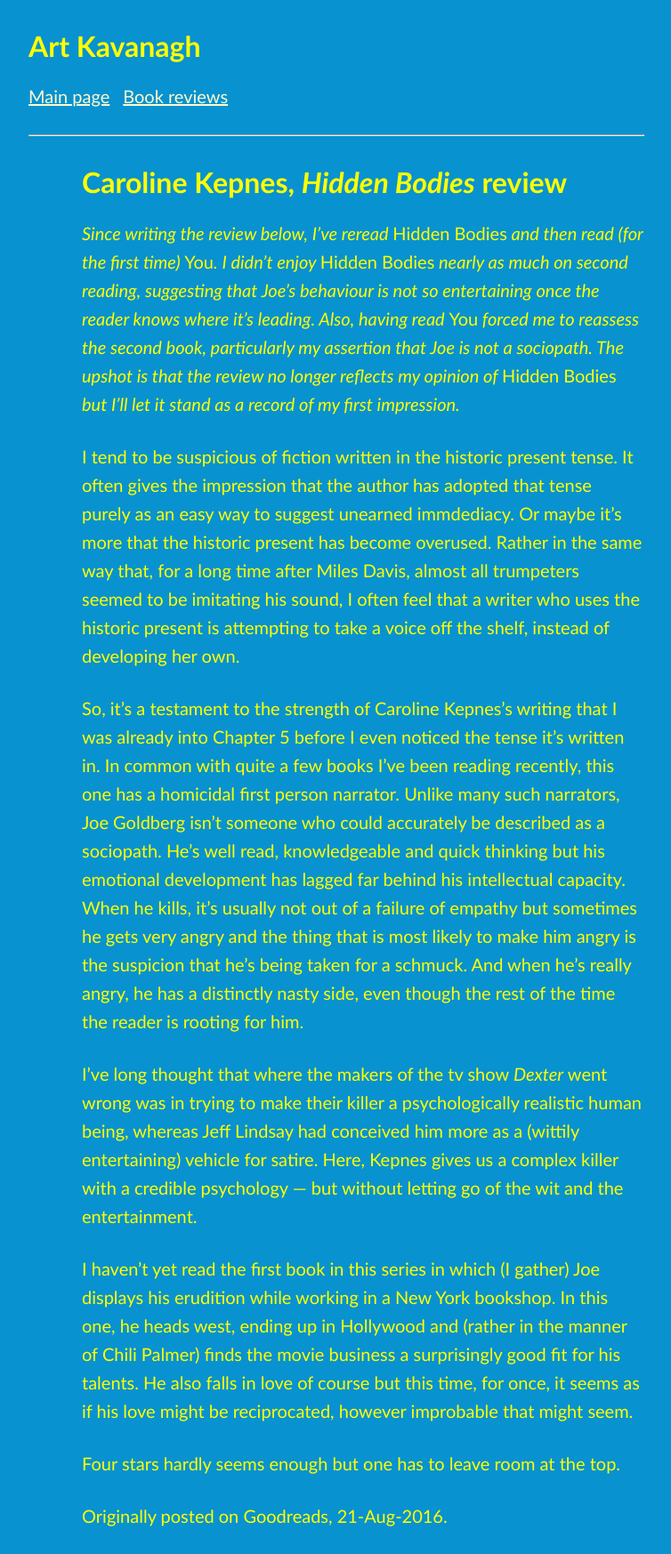
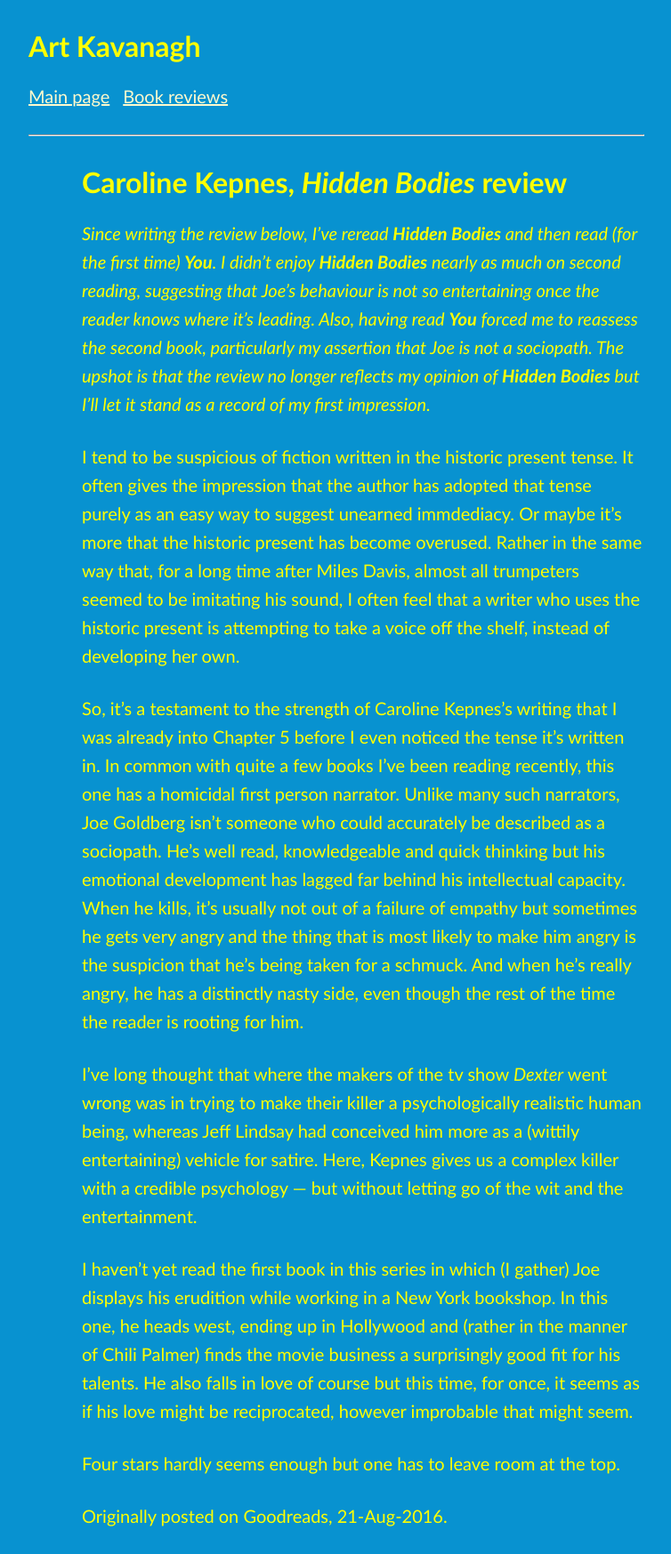
Before and after one commit to artkavanagh/github.io, a Jekyll site: the page kepnes-hidden-bodies-review.html, which Jekyll copies as it is, in a window 1280 px wide. Shown: the whole page at 89% size, without its empty margins (232-986 px from the left). Built offline with Jekyll 4.4.1, drawn with Linux system fonts in a browser that asks for light colours.

Commit message:
Update kepnes-hidden-bodies-review.html

```diff
--- a/kepnes-hidden-bodies-review.html
+++ b/kepnes-hidden-bodies-review.html
@@ -6,7 +6,7 @@
 	<link rel="stylesheet" type="text/css" href="/assets/css/akstyles.css" />
 	<style>
 		.innote {
-			font-style: normal ;
+			font-weight: 600 ;
 		}
 	</style>
 </head>
```
